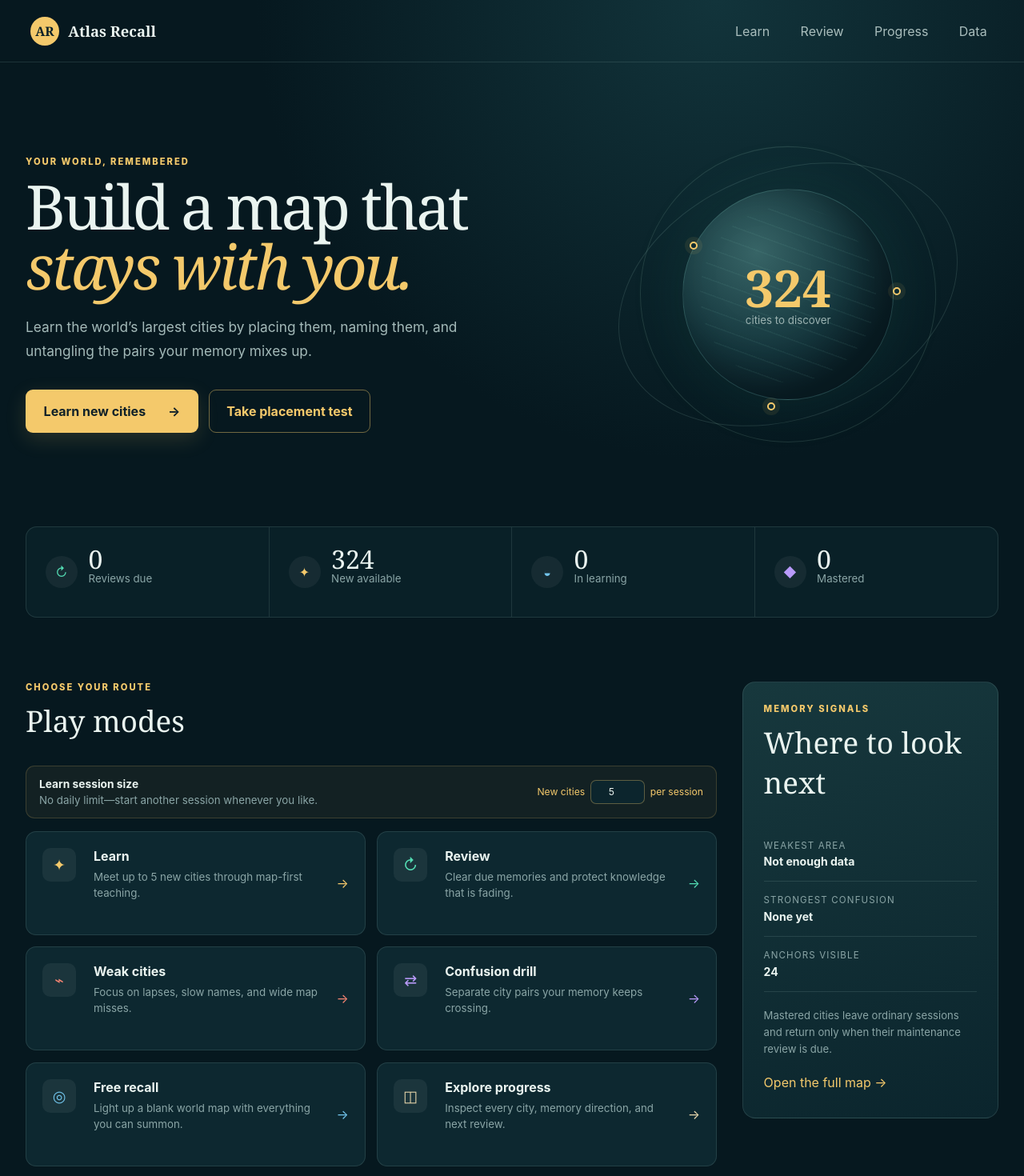
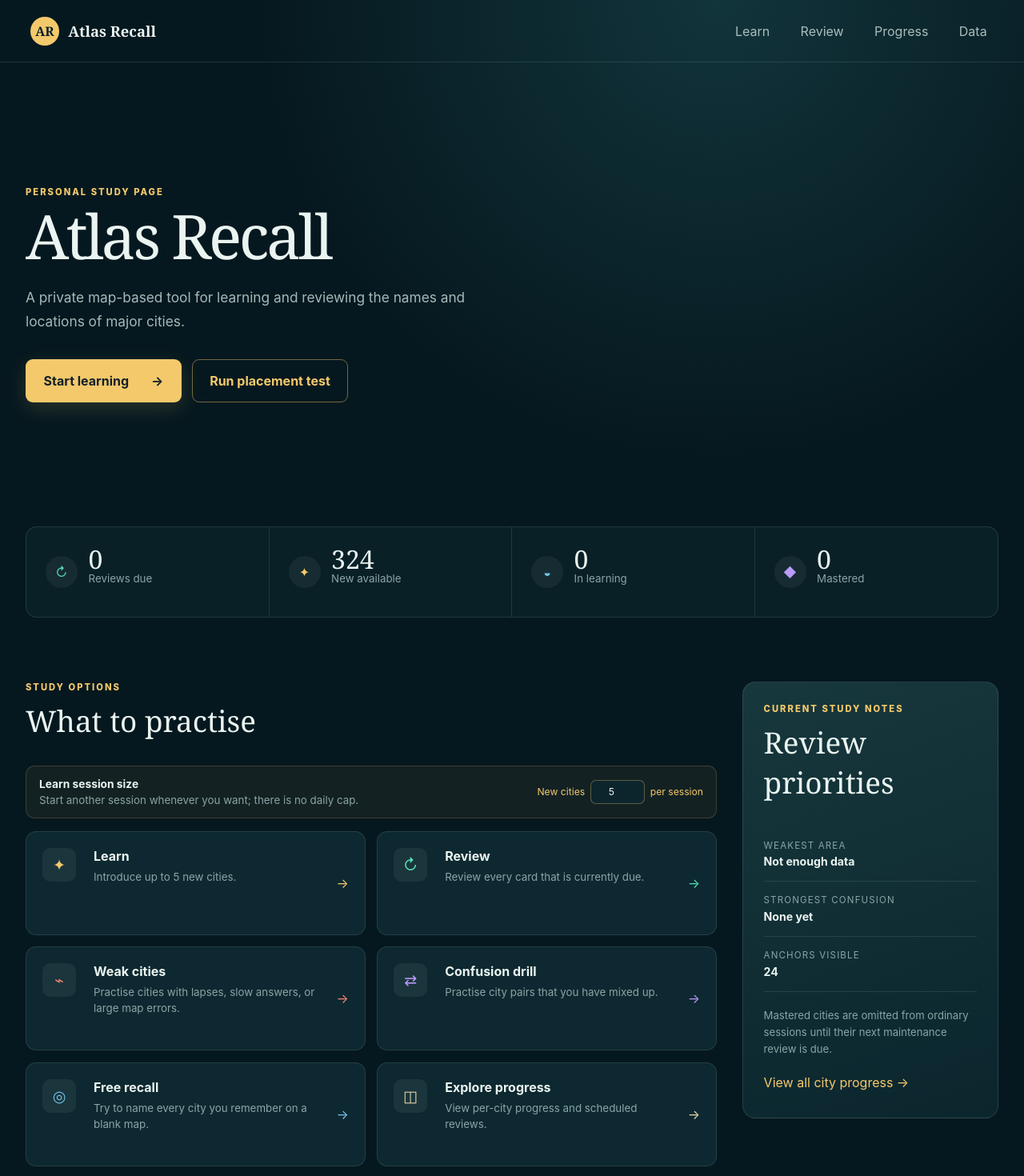
Before and after one commit to bernardo7894/city-learner, a React (Vite) app: page / in a window 1280 px wide. Shown: the top 1470 px of the page at 80% size. Built offline with nearby package versions, Linux system fonts and the light colour scheme.

Commit message:
Make home page read like a personal study dashboard

```diff
--- a/src/components/Home.tsx
+++ b/src/components/Home.tsx
@@ -38,20 +38,15 @@ export function Home({ cities, progress, setProgress, onStart, onNavigate }: Hom
 
   return (
     <main className="home-page">
-      <section className="hero">
+      <section className="hero personal-home-hero">
         <div>
-          <p className="eyebrow">Your world, remembered</p>
-          <h1>Build a map that<br /><em>stays with you.</em></h1>
-          <p className="hero-copy">Learn the world’s largest cities by placing them, naming them, and untangling the pairs your memory mixes up.</p>
+          <p className="eyebrow">Personal study page</p>
+          <h1>Atlas Recall</h1>
+          <p className="hero-copy">A private map-based tool for learning and reviewing the names and locations of major cities.</p>
           <div className="hero-actions">
-            <button className="primary-button large" onClick={() => onStart(due ? 'review' : 'learn')}>{due ? `Review ${due} due` : 'Learn new cities'} <span>→</span></button>
-            {!hasProgress && <button className="secondary-button large" onClick={() => onStart('placement')}>Take placement test</button>}
+            <button className="primary-button large" onClick={() => onStart(due ? 'review' : 'learn')}>{due ? `Start review (${due} due)` : 'Start learning'} <span>→</span></button>
+            {!hasProgress && <button className="secondary-button large" onClick={() => onStart('placement')}>Run placement test</button>}
           </div>
-        </div>
-        <div className="globe-orbit" aria-hidden="true">
-          <div className="orbit orbit-one" /><div className="orbit orbit-two" />
-          <div className="globe-disc"><span>324</span><small>cities to discover</small></div>
-          <i className="pin pin-a" /><i className="pin pin-b" /><i className="pin pin-c" />
         </div>
       </section>
 
@@ -64,31 +59,31 @@ export function Home({ cities, progress, setProgress, onStart, onNavigate }: Hom
 
       <section className="home-content">
         <div>
-          <div className="section-heading"><div><p className="eyebrow">Choose your route</p><h2>Play modes</h2></div></div>
+          <div className="section-heading"><div><p className="eyebrow">Study options</p><h2>What to practise</h2></div></div>
           <div className="learn-preference">
-            <div><strong>Learn session size</strong><small>No daily limit—start another session whenever you like.</small></div>
+            <div><strong>Learn session size</strong><small>Start another session whenever you want; there is no daily cap.</small></div>
             <label>New cities <input type="number" min="1" max={QUEUE_CONFIG.maxNewPerSession} value={newCitiesPerSession} onChange={(event) => {
               const value = Math.min(QUEUE_CONFIG.maxNewPerSession, Math.max(1, Number(event.target.value) || 1))
               setProgress((current) => ({ ...current, settings: { ...current.settings, newCitiesPerSession: value } }))
             }} /> per session</label>
           </div>
           <div className="mode-grid">
-            <ModeCard accent="gold" icon="✦" title="Learn" body={`Meet up to ${newCitiesPerSession} new cities through map-first teaching.`} onClick={() => onStart('learn')} />
-            <ModeCard accent="mint" icon="↻" title="Review" body="Clear due memories and protect knowledge that is fading." onClick={() => onStart('review')} badge={due ? `${due} due` : undefined} />
-            <ModeCard accent="coral" icon="⌁" title="Weak cities" body="Focus on lapses, slow names, and wide map misses." onClick={() => onStart('weak')} />
-            <ModeCard accent="violet" icon="⇄" title="Confusion drill" body="Separate city pairs your memory keeps crossing." onClick={() => onStart('confusion')} badge={progress.confusions.filter((edge) => edge.strength >= 2).length ? 'Ready' : undefined} />
-            <ModeCard accent="blue" icon="◎" title="Free recall" body="Light up a blank world map with everything you can summon." onClick={() => onNavigate('recall')} />
-            <ModeCard accent="sand" icon="◫" title="Explore progress" body="Inspect every city, memory direction, and next review." onClick={() => onNavigate('progress')} />
+            <ModeCard accent="gold" icon="✦" title="Learn" body={`Introduce up to ${newCitiesPerSession} new cities.`} onClick={() => onStart('learn')} />
+            <ModeCard accent="mint" icon="↻" title="Review" body="Review every card that is currently due." onClick={() => onStart('review')} badge={due ? `${due} due` : undefined} />
+            <ModeCard accent="coral" icon="⌁" title="Weak cities" body="Practise cities with lapses, slow answers, or large map errors." onClick={() => onStart('weak')} />
+            <ModeCard accent="violet" icon="⇄" title="Confusion drill" body="Practise city pairs that you have mixed up." onClick={() => onStart('confusion')} badge={progress.confusions.filter((edge) => edge.strength >= 2).length ? 'Ready' : undefined} />
+            <ModeCard accent="blue" icon="◎" title="Free recall" body="Try to name every city you remember on a blank map." onClick={() => onNavigate('recall')} />
+            <ModeCard accent="sand" icon="◫" title="Explore progress" body="View per-city progress and scheduled reviews." onClick={() => onNavigate('progress')} />
           </div>
         </div>
         <aside className="insight-panel">
-          <p className="eyebrow">Memory signals</p>
-          <h2>Where to look next</h2>
+          <p className="eyebrow">Current study notes</p>
+          <h2>Review priorities</h2>
           <div className="insight-row"><span>Weakest area</span><strong>{weakest}</strong></div>
           <div className="insight-row"><span>Strongest confusion</span><strong>{confusionLabel}</strong></div>
           <div className="insight-row"><span>Anchors visible</span><strong>{referenceAnchors.length + progress.anchors.length}</strong></div>
-          <p className="insight-note">Mastered cities leave ordinary sessions and return only when their maintenance review is due.</p>
-          <button className="text-button" onClick={() => onNavigate('progress')}>Open the full map →</button>
+          <p className="insight-note">Mastered cities are omitted from ordinary sessions until their next maintenance review is due.</p>
+          <button className="text-button" onClick={() => onNavigate('progress')}>View all city progress →</button>
         </aside>
       </section>
     </main>
```
